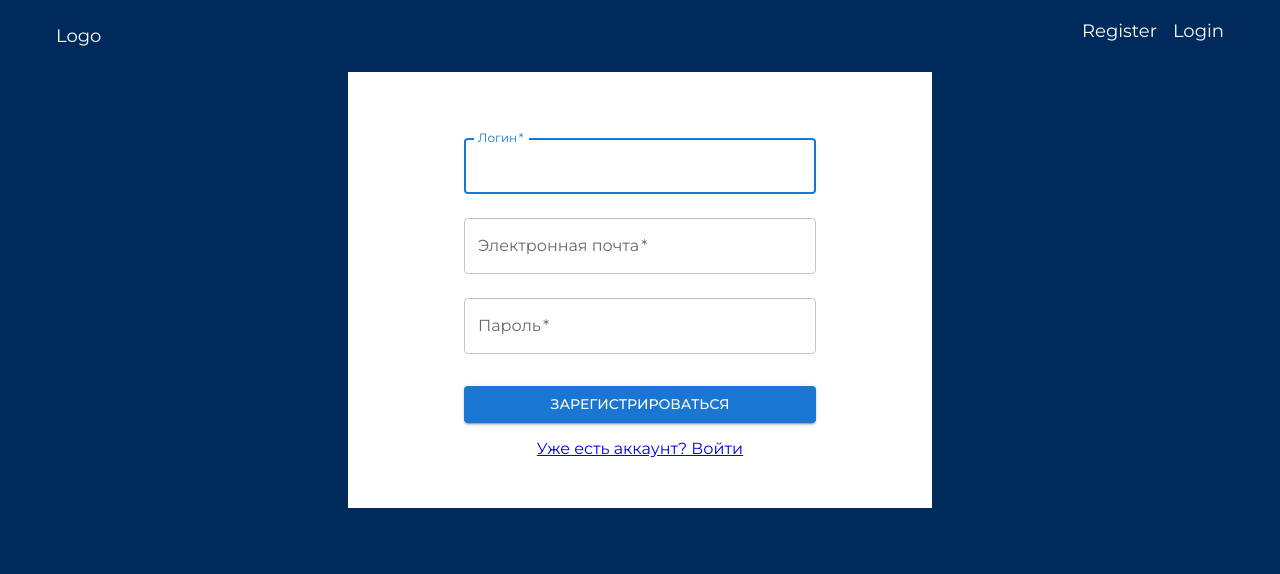
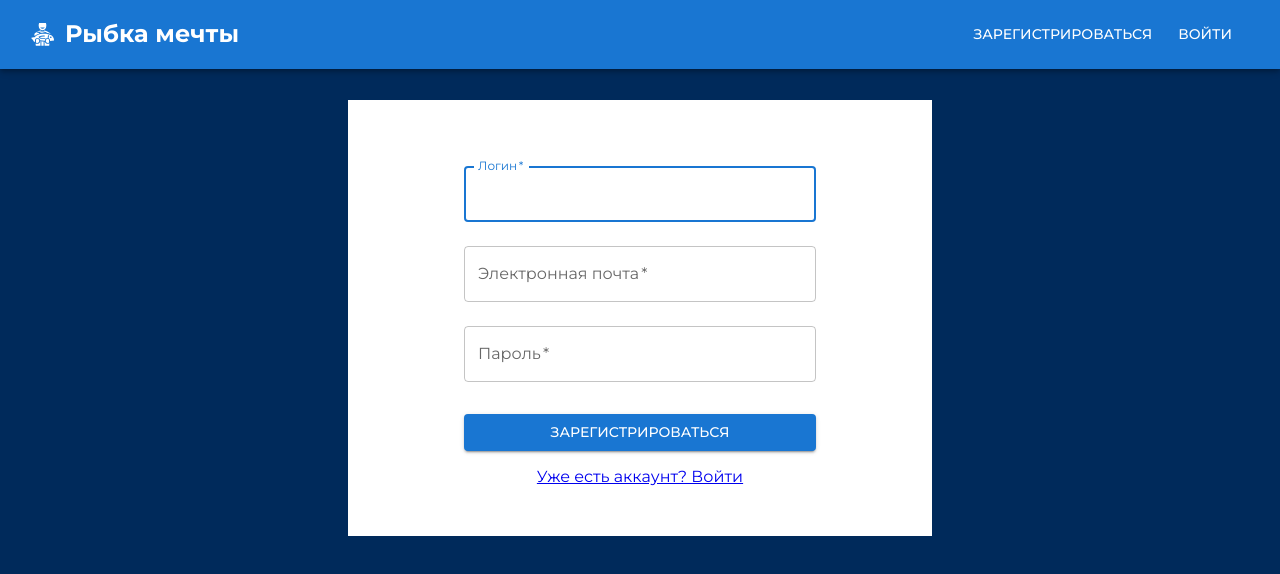
Before and after one commit to BLVCK7/fish-mern-client, a React (Create React App) app: page /register in a window 1280 px wide. Shown: the top 574 px of the page. Built offline with nearby package versions, Linux system fonts and the light colour scheme.

Commit message:
Переделал шапку, добавил проверку на авторизацию и мобильную версию

```diff
--- a/src/App.js
+++ b/src/App.js
@@ -1,5 +1,5 @@
 import React from 'react';
-import { Container } from '@mui/material';
+import { Container, Stack } from '@mui/material';
 import { useLayoutEffect } from 'react';
 import { Routes, Route, useLocation } from 'react-router-dom';
 import DragAndDrop from './components/DragAndDrop/DragAndDrop';
@@ -36,6 +36,7 @@
     <Container maxWidth="desktop">
       <Wrapper>
         <Navbar />
+        <Stack sx={{ mt: '100px' }}>
           <Routes>
             <Route path="/" element={<Home />} />
             <Route path="/add-post" element={<AddPost />} />
@@ -46,6 +47,7 @@
             <Route path="/profile" element={<Profile />} />
             <Route path="/test" element={<DragAndDrop />} />
           </Routes>
+        </Stack>
       </Wrapper>
     </Container>
   );
--- a/src/Services/AuthService.js
+++ b/src/Services/AuthService.js
@@ -1,4 +1,4 @@
-import $api from '../http';
+import $api from '../axios';
 
 export default class AuthService {
   static async login({ username, password }) {
--- a/src/Services/UserService.js
+++ b/src/Services/UserService.js
@@ -1,4 +1,4 @@
-import $api from '../http';
+import $api from '../axios';
 
 export default class UserService {
   static fetchUsers() {
--- a/src/components/Navbar/Navbar.jsx
+++ b/src/components/Navbar/Navbar.jsx
@@ -1,65 +1,292 @@
-import { Stack, Typography } from '@mui/material';
+import {
+  AppBar,
+  Avatar,
+  Box,
+  Button,
+  IconButton,
+  Menu,
+  MenuItem,
+  Stack,
+  Tooltip,
+  Typography,
+} from '@mui/material';
+
+import MenuIcon from '@mui/icons-material/Menu';
+
 import React from 'react';
 import { useDispatch, useSelector } from 'react-redux';
-import { Link, useNavigate } from 'react-router-dom';
+import { useNavigate } from 'react-router-dom';
 import { logout } from '../../redux/slices/AuthSlice';
-import './Navbar.scss';
+
+import { GiLuckyFisherman } from 'react-icons/gi';
 
 const Navbar = () => {
   const dispatch = useDispatch();
   const navigate = useNavigate();
 
-  const { isAuth, user } = useSelector((state) => state.auth);
+  // Проверка isMobile
+  const [width, setWidth] = React.useState(window.innerWidth);
+
+  function handleWindowSizeChange() {
+    setWidth(window.innerWidth);
+  }
+
+  React.useEffect(() => {
+    window.addEventListener('resize', handleWindowSizeChange);
+    return () => {
+      window.removeEventListener('resize', handleWindowSizeChange);
+    };
+  }, []);
+
+  const isMobile = width <= 768;
+
+  // ------------------
+
+  const { isAuth } = useSelector((state) => state.auth);
+
+  const [anchorElUser, setAnchorElUser] = React.useState(null);
 
   const onClickLogout = () => {
     if (window.confirm('Вы действительно хотите выйти?')) {
       dispatch(logout());
+      navigate('/');
     }
   };
 
+  const [anchorElNav, setAnchorElNav] = React.useState(null);
+
+  const settings = [
+    {
+      function: function () {
+        setAnchorElUser(null);
+        navigate('/profile');
+      },
+      name: 'Профиль',
+    },
+    {
+      function: function () {
+        setAnchorElUser(null);
+        onClickLogout();
+      },
+      name: 'Выйти',
+    },
+  ];
+
+  const settingsOnLogout = [
+    {
+      function: function () {
+        setAnchorElUser(null);
+        navigate('/register');
+      },
+      name: 'Зарегистрироваться',
+    },
+    {
+      function: function () {
+        setAnchorElUser(null);
+        navigate('/login');
+      },
+      name: 'Войти',
+    },
+  ];
+
+  const pagesOnLogout = [
+    {
+      function: function () {
+        setAnchorElNav(null);
+        navigate('/register');
+      },
+      name: 'Зарегистрироваться',
+    },
+    {
+      function: function () {
+        setAnchorElNav(null);
+        navigate('/login');
+      },
+      name: 'Войти',
+    },
+  ];
+
   return (
+    <AppBar position="fixed">
       <Stack
         direction="row"
         justifyContent="space-between"
         alignItems="center"
-      my="20px"
-      textAlign="center">
-      <Link to="/" style={{ color: '#fff', fontSize: '18px', textDecoration: 'none' }}>
-        Logo
-      </Link>
-      {isAuth ? (
-        <Stack direction="row" justifyContent="center" alignItems="center" spacing={2} mb="10px">
-          <Link
-            to="/add-post"
-            style={{
-              color: '#fff',
-              fontSize: '18px',
+        sx={{ px: { mobile: '10px', laptop: '30px' } }}>
+        <Stack
+          direction="row"
+          justifyContent="center"
+          alignItems="center"
+          onClick={() => navigate('/')}
+          sx={{ ':hover': { cursor: 'pointer' } }}>
+          <GiLuckyFisherman style={{ fontSize: '25px', marginRight: '10px' }} />
+          <Typography
+            variant="h5"
+            noWrap
+            component="a"
+            sx={{
+              mr: 2,
+              display: { xs: 'flex', md: 'none' },
+              fontFamily: 'Montserrat',
+              fontWeight: 700,
+              color: 'inherit',
               textDecoration: 'none',
             }}>
-            Add Post
-          </Link>
-          <Link to="/profile" style={{ color: '#fff', fontSize: '18px', textDecoration: 'none' }}>
-            {user.user.username}
-          </Link>
-          <Typography
-            to="/login"
-            style={{ color: '#fff', fontSize: '18px', textDecoration: 'none', cursor: 'pointer' }}
-            onClick={onClickLogout}>
-            Logout
+            Рыбка мечты
           </Typography>
         </Stack>
+
+        {isAuth ? (
+          <Stack direction="row" justifyContent="flex-end" alignItems="center">
+            <Button
+              onClick={() => navigate('/add-post')}
+              sx={{
+                my: 2,
+                color: 'white',
+                mr: '10px',
+              }}>
+              Добавить пост
+            </Button>
+
+            <Tooltip title="Open settings">
+              <IconButton onClick={(event) => setAnchorElUser(event.currentTarget)} sx={{ p: 0 }}>
+                <Avatar alt="Remy Sharp" src="/static/images/avatar/2.jpg" />
+              </IconButton>
+            </Tooltip>
+            <Menu
+              sx={{ mt: '45px' }}
+              id="menu-appbar"
+              anchorEl={anchorElUser}
+              anchorOrigin={{
+                vertical: 'top',
+                horizontal: 'right',
+              }}
+              keepMounted
+              transformOrigin={{
+                vertical: 'top',
+                horizontal: 'right',
+              }}
+              open={Boolean(anchorElUser)}
+              onClose={() => setAnchorElUser(null)}>
+              {settings.map((setting) => (
+                <MenuItem key={setting.name} onClick={setting.function}>
+                  <Typography textAlign="center">{setting.name}</Typography>
+                </MenuItem>
+              ))}
+            </Menu>
+          </Stack>
+        ) : isMobile ? (
+          <Box sx={{ py: '10.25px' }}>
+            <IconButton
+              size="large"
+              aria-label="account of current user"
+              aria-controls="menu-appbar"
+              aria-haspopup="true"
+              onClick={(event) => setAnchorElNav(event.currentTarget)}
+              color="inherit">
+              <MenuIcon />
+            </IconButton>
+            <Menu
+              id="menu-appbar"
+              anchorEl={anchorElNav}
+              anchorOrigin={{
+                vertical: 'bottom',
+                horizontal: 'left',
+              }}
+              keepMounted
+              transformOrigin={{
+                vertical: 'top',
+                horizontal: 'left',
+              }}
+              open={Boolean(anchorElNav)}
+              onClose={() => setAnchorElNav(null)}
+              sx={{
+                display: { xs: 'block', md: 'none' },
+              }}>
+              {pagesOnLogout.map((page) => (
+                <MenuItem key={page.name} onClick={page.function}>
+                  <Typography textAlign="center">{page.name}</Typography>
+                </MenuItem>
+              ))}
+            </Menu>
+          </Box>
         ) : (
-        <Stack direction="row" justifyContent="center" alignItems="center" spacing={2} mb="10px">
-          <Link to="/register" style={{ color: '#fff', fontSize: '18px', textDecoration: 'none' }}>
-            Register
-          </Link>
-          <Link to="/login" style={{ color: '#fff', fontSize: '18px', textDecoration: 'none' }}>
-            Login
-          </Link>
+          <Stack direction="row" justifyContent="flex-end" alignItems="center">
+            {settingsOnLogout.map((settings) => (
+              <Button
+                key={settings.name}
+                onClick={settings.function}
+                sx={{
+                  my: 2,
+                  color: 'white',
+                  mr: '10px',
+                }}>
+                {settings.name}
+              </Button>
+            ))}
           </Stack>
         )}
       </Stack>
+    </AppBar>
   );
 };
+export default Navbar;
 
-export default Navbar;
+// const Navbar = () => {
+//   const dispatch = useDispatch();
+//   const navigate = useNavigate();
+
+//   const { isAuth, user } = useSelector((state) => state.auth);
+
+//   const onClickLogout = () => {
+//     if (window.confirm('Вы действительно хотите выйти?')) {
+//       dispatch(logout());
+//     }
+//   };
+
+//   return (
+//     <Stack
+//       direction="row"
+//       justifyContent="space-between"
+//       alignItems="center"
+//       my="20px"
+//       textAlign="center">
+//       <Link to="/" style={{ color: '#fff', fontSize: '18px', textDecoration: 'none' }}>
+//         Logo
+//       </Link>
+//       {isAuth ? (
+//         <Stack direction="row" justifyContent="center" alignItems="center" spacing={2} mb="10px">
+//           <Link
+//             to="/add-post"
+//             style={{
+//               color: '#fff',
+//               fontSize: '18px',
+//               textDecoration: 'none',
+//             }}>
+//             Add Post
+//           </Link>
+//           <Link to="/profile" style={{ color: '#fff', fontSize: '18px', textDecoration: 'none' }}>
+//             {user.user.username}
+//           </Link>
+//           <Typography
+//             to="/login"
+//             style={{ color: '#fff', fontSize: '18px', textDecoration: 'none', cursor: 'pointer' }}
+//             onClick={onClickLogout}>
+//             Logout
+//           </Typography>
+//         </Stack>
+//       ) : (
+//         <Stack direction="row" justifyContent="center" alignItems="center" spacing={2} mb="10px">
+//           <Link to="/register" style={{ color: '#fff', fontSize: '18px', textDecoration: 'none' }}>
+//             Register
+//           </Link>
+//           <Link to="/login" style={{ color: '#fff', fontSize: '18px', textDecoration: 'none' }}>
+//             Login
+//           </Link>
+//         </Stack>
+//       )}
+//     </Stack>
+//   );
+// };
+
+// export default Navbar;
--- a/src/components/Post/Post.jsx
+++ b/src/components/Post/Post.jsx
@@ -73,6 +73,7 @@
                 direction={{ mobile: 'column', laptop: 'row' }}
                 justifyContent={{ mobile: 'center', laptop: 'space-between' }}
                 alignItems={{ mobile: 'center', laptop: 'flex-start' }}
+                textAlign={'center'}
                 spacing={0}>
                 <PostTypo variants="h6" sx={{ fontWeight: '500' }}>
                   BLVCK7
--- a/src/pages/Login/Login.jsx
+++ b/src/pages/Login/Login.jsx
@@ -26,12 +26,13 @@
   }
 
   return (
+    <Stack direction="row" justifyContent="center" alignItems="center">
       <Stack
         direction="column"
         justifyContent="center"
         alignItems="center"
         margin="0 auto"
-      sx={{ backgroundColor: '#fff', width: '50%' }}>
+        sx={{ backgroundColor: '#fff', width: { mobile: '100%', laptop: '50%' } }}>
         <Box
           sx={{
             my: '50px',
@@ -82,5 +83,6 @@
           </Stack>
         </Box>
       </Stack>
+    </Stack>
   );
 }
--- a/src/pages/Register/Register.jsx
+++ b/src/pages/Register/Register.jsx
@@ -1,7 +1,6 @@
 import * as React from 'react';
 import Button from '@mui/material/Button';
 import TextField from '@mui/material/TextField';
-import Grid from '@mui/material/Grid';
 import Box from '@mui/material/Box';
 
 import { Link, Navigate } from 'react-router-dom';
@@ -23,12 +22,12 @@
   }
 
   return (
+    <Stack direction="row" justifyContent="center" alignItems="center">
       <Stack
         direction="column"
         justifyContent="center"
         alignItems="center"
-      margin="0 auto"
-      sx={{ backgroundColor: '#fff', width: '50%' }}>
+        sx={{ backgroundColor: '#fff', width: { mobile: '100%', laptop: '50%' } }}>
         <Box
           sx={{
             my: '50px',
@@ -102,5 +101,6 @@
           </Stack>
         </Box>
       </Stack>
+    </Stack>
   );
 }
--- a/src/redux/slices/AuthSlice.js
+++ b/src/redux/slices/AuthSlice.js
@@ -1,7 +1,7 @@
 import { createSlice, createAsyncThunk } from '@reduxjs/toolkit';
 import axios from 'axios';
 
-import { API_URL } from '../../http';
+import { API_URL } from '../../axios';
 import AuthService from '../../Services/AuthService';
 
 export const login = createAsyncThunk('auth/login', async ({ username, password }) => {
```
Also changed, not shown: src/components/Navbar/Navbar.scss (deleted, +0 -24 lines). Lines whose indentation alone changed are shown as unchanged.
